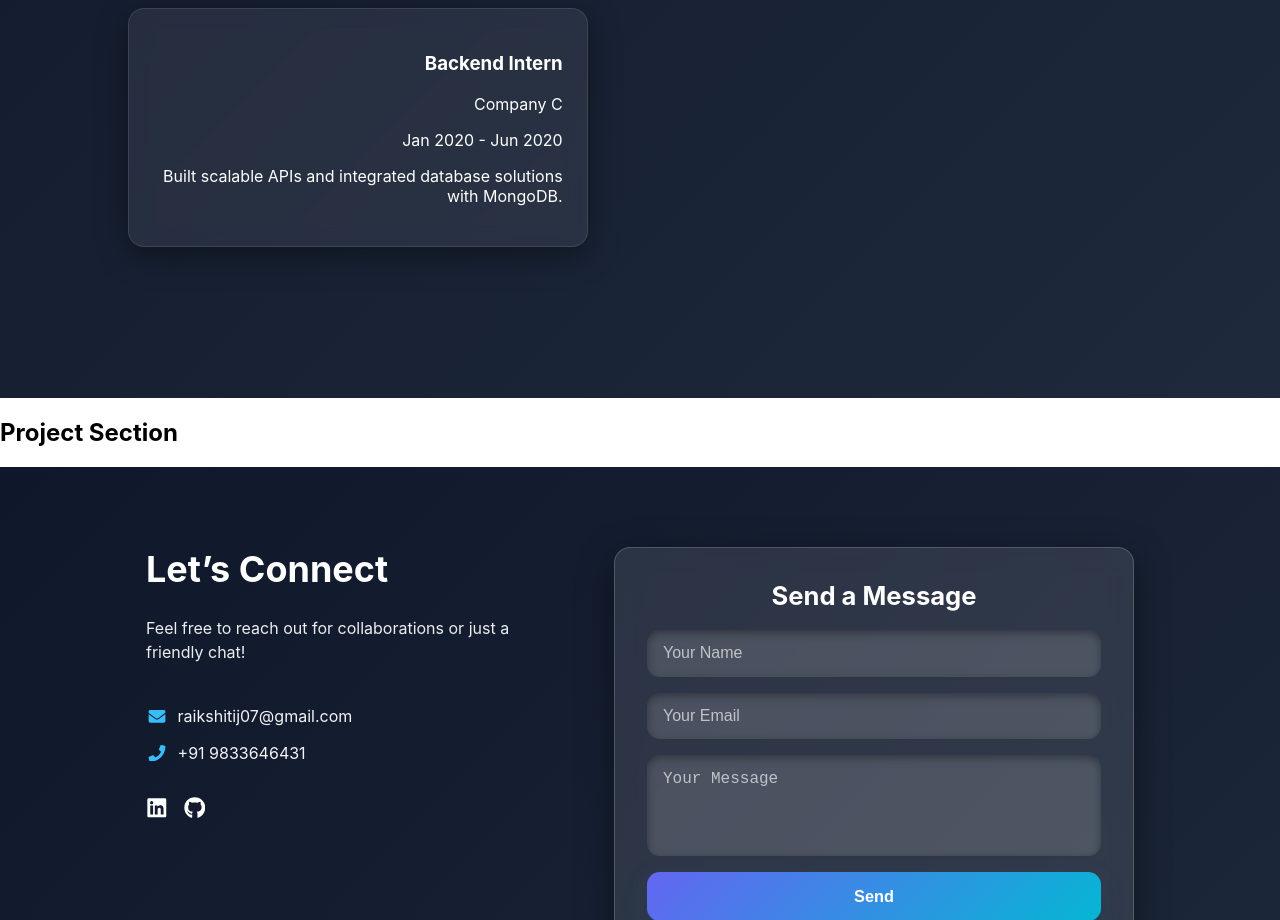
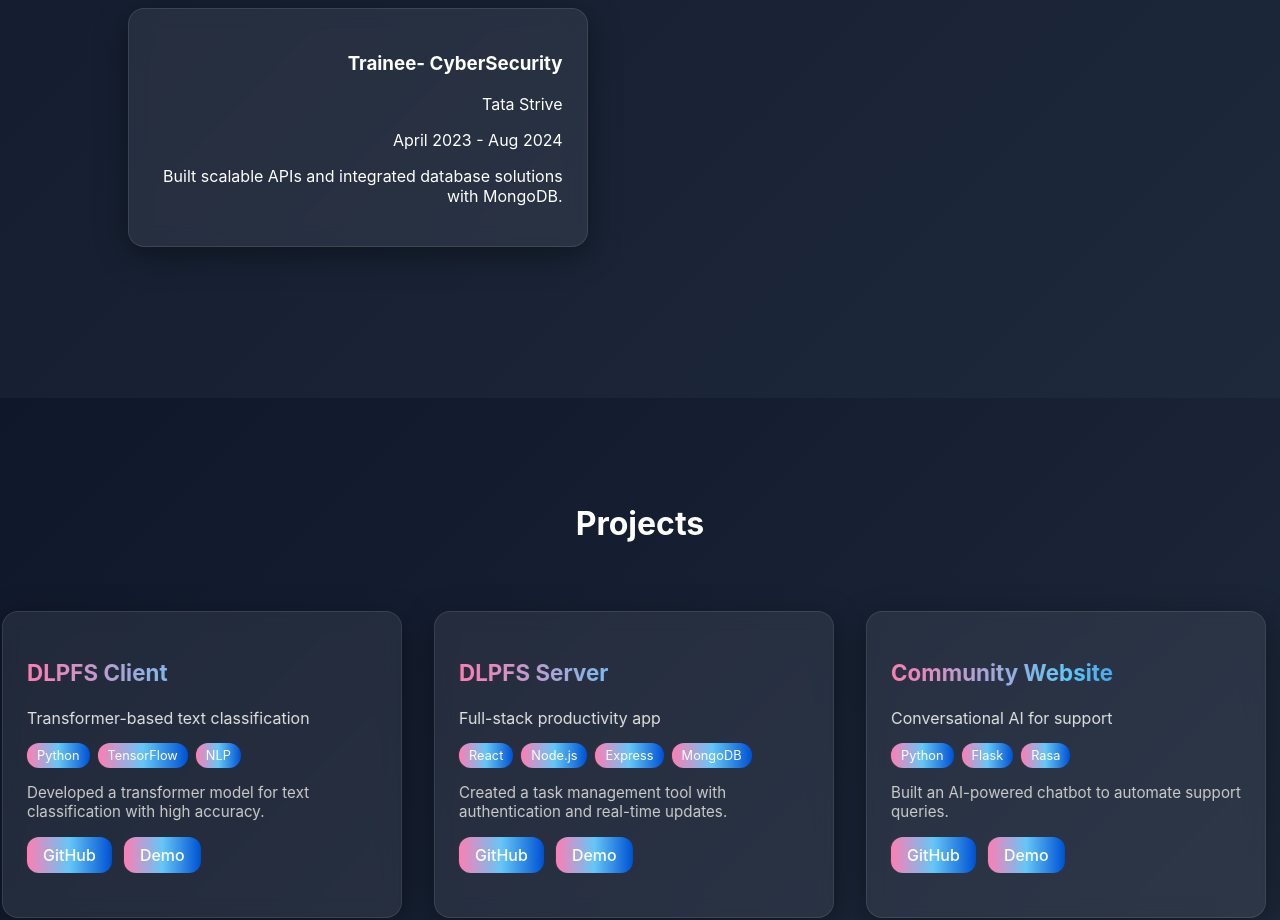
Before and after one commit to Krai07/KR_Portfolio, a React (Create React App) app: page / in a window 1280 px wide. Shown: the part 1880-2800 px from the top of the page. Built offline with nearby package versions, Linux system fonts and the light colour scheme; the HTML template or start-up script is replaced by a standard one.

Commit message:
project section

```diff
--- a/src/section/Projects/Projects.css
+++ b/src/section/Projects/Projects.css
@@ -0,0 +1,90 @@
+.projects-section {
+  width: 100%;
+  padding: 80px 0;
+  background: linear-gradient(135deg, #0f172a, #1e293b);
+  color: #fff;
+  overflow: hidden; /* hide extra cards */
+}
+
+.projects-title {
+  text-align: center;
+  font-size: 2rem;
+  font-weight: bold;
+  margin-bottom: 3rem;
+}
+
+.projects-carousel {
+  display: flex;
+  gap: 2rem;
+  padding: 20px;
+  width: max-content; /* allow wide content to scroll */
+}
+
+.project-card {
+  min-width: 300px;
+  max-width: 350px;
+  background: rgba(255, 255, 255, 0.07);
+  border-radius: 16px;
+  padding: 24px;
+  flex-shrink: 0;
+  box-shadow: 0 8px 32px rgba(0, 0, 0, 0.4);
+  backdrop-filter: blur(10px);
+  -webkit-backdrop-filter: blur(10px);
+  border: 1px solid rgba(255, 255, 255, 0.1);
+  transition: all 0.3s ease;
+}
+
+.project-title {
+  font-size: 1.4rem;
+  font-weight: bold;
+  background: linear-gradient(90deg, #ff7eb3, #65c7f7, #0052d4);
+  -webkit-background-clip: text;
+  background-clip: text;
+  -webkit-text-fill-color: transparent;
+}
+
+.project-tagline {
+  font-size: 1rem;
+  margin: 5px 0 15px;
+  color: #e1e1e1;
+}
+
+.tech-stack {
+  display: flex;
+  flex-wrap: wrap;
+  gap: 8px;
+  margin-bottom: 12px;
+}
+
+.tech-chip {
+  background: linear-gradient(90deg, #ff7eb3, #65c7f7, #0052d4);
+  color: #fff;
+  font-size: 0.8rem;
+  padding: 5px 10px;
+  border-radius: 12px;
+}
+
+.project-description {
+  font-size: 0.95rem;
+  color: #ccc;
+  margin-bottom: 16px;
+}
+
+.project-links {
+  display: flex;
+  gap: 12px;
+}
+
+.btn {
+  background: linear-gradient(90deg, #ff7eb3, #65c7f7, #0052d4);
+  padding: 8px 16px;
+  border-radius: 12px;
+  text-decoration: none;
+  color: #fff;
+  font-weight: 500;
+  transition: 0.3s;
+}
+
+.btn:hover {
+  opacity: 0.85;
+}
--- a/src/section/Projects/Projects.js
+++ b/src/section/Projects/Projects.js
@@ -1,9 +1,101 @@
-function Projects() {
+import React from "react";
+import { motion } from "framer-motion";
+import "./Projects.css";
+
+const projects = [
+  {
+    id: 1,
+    title: "VulneraX",
+    tagline: "DevSecOps pipeline with custom security integrations",
+    tech: ["React", "Spring Boot", "MongoDB", "SonarQube"],
+    description: "Built a CI/CD pipeline with automated code analysis and vulnerability detection.",
+  },
+  {
+    id: 2,
+    title: " DLPFS Client",
+    tagline: "Transformer-based text classification",
+    tech: ["Python", "TensorFlow", "NLP"],
+    description: "Developed a transformer model for text classification with high accuracy.",
+  },
+  {
+    id: 3,
+    title: "DLPFS Server",
+    tagline: "Full-stack productivity app",
+    tech: ["React", "Node.js", "Express", "MongoDB"],
+    description: "Created a task management tool with authentication and real-time updates.",
+    github: "https://github.com/Krai07/DLPFS-server",
+
+  },
+  {
+    id: 4,
+    title: "Community Website",
+    tagline: "Conversational AI for support",
+    tech: ["Python", "Flask", "Rasa"],
+    description: "Built an AI-powered chatbot to automate support queries.",
+    github: "#",
+  },
+  {
+    id: 5,
+    title: "Portfolio Website",
+    tagline: "Interactive developer portfolio",
+    tech: ["React", "Framer Motion", "CSS"],
+    description: "Designed and developed a modern glassy portfolio with animations.",
+    github: "https://github.com/Krai07/KR_Portfolio",
+  },
+];
+
+const Projects = () => {
+  // Duplicate projects for seamless infinite scroll
+  const loopProjects = [...projects, ...projects];
+
   return (
-    <section id="projects">
-      <h1> Project Section</h1>
+    <section className="projects-section">
+      <h2 className="projects-title">Projects</h2>
+
+      <motion.div
+        className="projects-carousel"
+        animate={{ x: ["0%", "-50%"] }}
+        transition={{
+          duration: 25,
+          ease: "linear",
+          repeat: Infinity,
+        }}
+      >
+        {loopProjects.map((project) => (
+          <div key={project.id + Math.random()} className="project-card">
+            <h3 className="project-title">{project.title}</h3>
+            <p className="project-tagline">{project.tagline}</p>
+            <div className="tech-stack">
+              {project.tech.map((t, i) => (
+                <span key={i} className="tech-chip">
+                  {t}
+                </span>
+              ))}
+            </div>
+            <p className="project-description">{project.description}</p>
+            <div className="project-links">
+              <a
+                href={project.github}
+                target="_blank"
+                rel="noreferrer"
+                className="btn"
+              >
+                GitHub
+              </a>
+              <a
+                href={project.demo}
+                target="_blank"
+                rel="noreferrer"
+                className="btn"
+              >
+                Demo
+              </a>
+            </div>
+          </div>
+        ))}
+      </motion.div>
     </section>
   );
-}
+};
 
 export default Projects;
--- a/src/section/WorkExp/WorkExp.js
+++ b/src/section/WorkExp/WorkExp.js
@@ -3,9 +3,9 @@ import { motion, useScroll, useSpring } from "framer-motion";
 import "./WorkExp.css";
 
 const experiences = [
-  { id: 1, company: "Company A", role: "Software Engineer", duration: "Jan 2022 - Present", description: "Worked on full-stack development, optimized APIs, and improved performance by 40%." },
-  { id: 2, company: "Company B", role: "Frontend Developer", duration: "Jul 2020 - Dec 2021", description: "Developed modern UI with React and improved user retention by 25%." },
-  { id: 3, company: "Company C", role: "Backend Intern", duration: "Jan 2020 - Jun 2020", description: "Built scalable APIs and integrated database solutions with MongoDB." },
+  { id: 1, company: "MindCraft Software", role: "Consultant", duration: "Sep 2024 - Present", description: "Worked on full-stack development, optimized APIs, and improved performance by 40%." },
+  { id: 2, company: "MindCraft Software", role: "Associate Consultant", duration: "Aug 2023 - Aug 2024", description: "Developed modern UI with React and improved user retention by 25%." },
+  { id: 3, company: "Tata Strive", role: "Trainee- CyberSecurity", duration: "April 2023 - Aug 2024", description: "Built scalable APIs and integrated database solutions with MongoDB." },
 ];
 
 const WorkExperience = () => {
```
